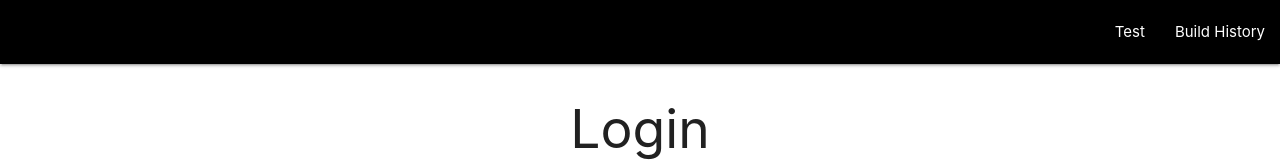
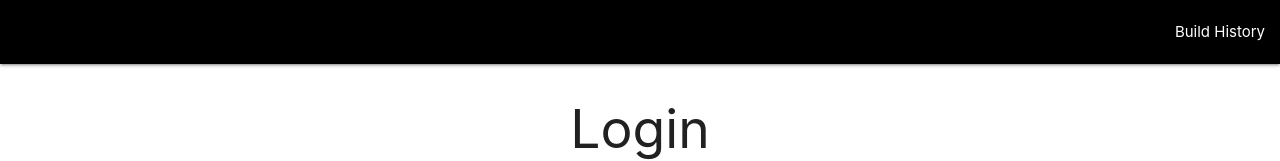
Before and after one commit to Fresh-Prints-of-Bel-Air/print3d-tracker, a React (Create React App) app in the folder client/: page /login in a window 1280 px wide. Shown: the top 161 px of the page. Built offline with nearby package versions, Linux system fonts and the light colour scheme.

Commit message:
Logout button working properly

```diff
--- a/client/src/components/layout/Navbar.js
+++ b/client/src/components/layout/Navbar.js
@@ -1,24 +1,19 @@
-import React from 'react';
+import React, { useEffect } from 'react';
 import { Link } from 'react-router-dom';
 import { connect } from 'react-redux';
 import { logout } from '../../actions/authActions';
 
-export const Navbar = ({ logout }) => {
-
-  const onLogout = () => {
-    logout();
-  }
-
+export const Navbar = ({ user, logout }) => {
+  const onLogout = () => logout();
   return (
     <nav style={{ marginBottom: '30px' }} className='black'>
       <div className='nav-wrapper'>
         <ul id='nav-mobile' className='right hide-on-med-and-down'>
-          <li>
-            { (localStorage.getItem("token"))
-              ? <Link to='login' onClick={onLogout}>Logout</Link>
-              : <Link to='login' onClick={onLogout}>Test</Link> }
-
-          </li>
+            { (localStorage.getItem("token") !== null) &&
+              <li>
+                <Link to='login' onClick={onLogout}>Logout</Link>
+              </li>
+            }
           <li>
             <Link to='build-history'>Build History</Link>
           </li>
@@ -29,7 +24,9 @@ export const Navbar = ({ logout }) => {
 };
 
 const mapStateToProps = (state) => ({
-  logout: state.logout
+  user: state.user,
+  logout: state.logout,
+
 });
 
 export default connect(mapStateToProps, { logout })(Navbar);
```
